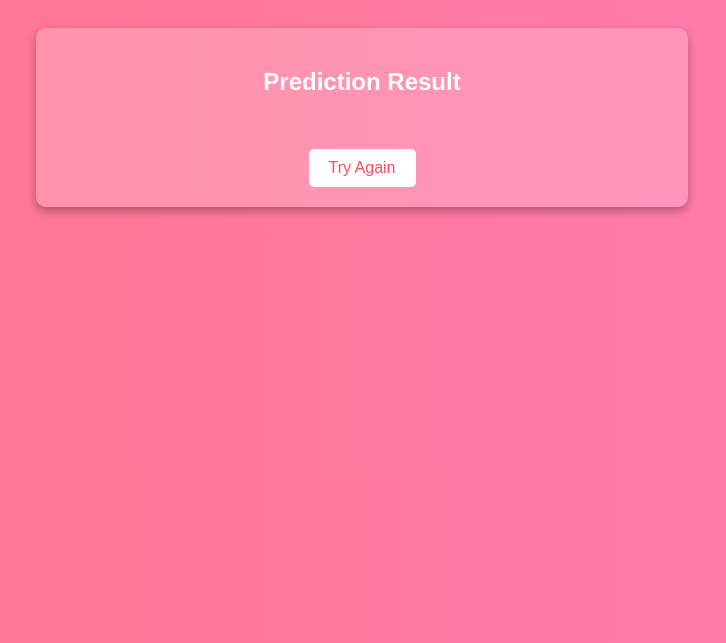
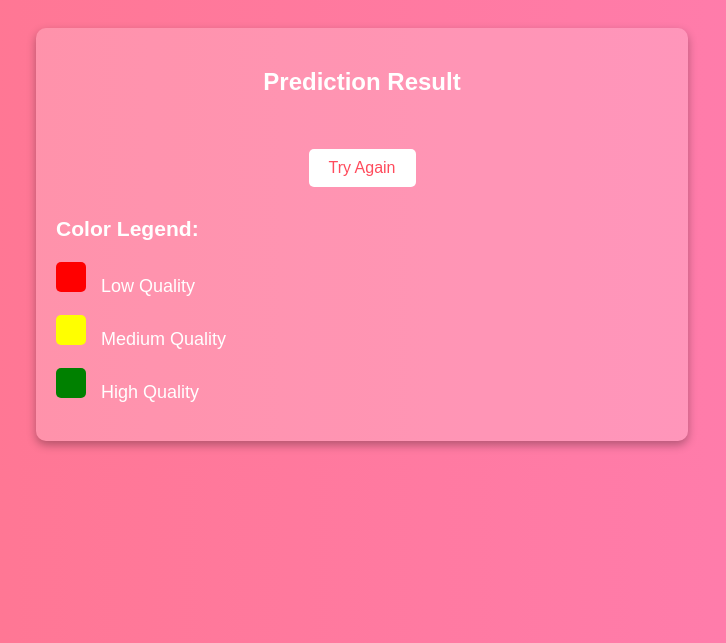
Before and after one commit to abdul-naveed-git/Machine-Learning-Lab, a Flask app: template templates/result.html in a window 1280 px wide. Shown: the top 643 px of the page, without its empty margins (278-1004 px from the left). Run offline with Flask 3, Linux system fonts and the light colour scheme; the template is opened without the code that fills it, so the values that code supplies are empty; parts of the project's set-up code (start-up, migrations or seed data) failed here and were passed over.

Commit message:
Update result.html

```diff
--- a/templates/result.html
+++ b/templates/result.html
@@ -53,6 +53,19 @@
             background: #ff1e42;
             color: white;
         }
+        .color-legend {
+            margin-top: 30px;
+            font-size: 18px;
+            text-align: left;
+            color: white;
+        }
+        .color-box {
+            width: 30px;
+            height: 30px;
+            display: inline-block;
+            margin-right: 10px;
+            border-radius: 5px;
+        }
     </style>
 </head>
 <body>
@@ -72,6 +85,14 @@
         {% endif %}
         <br>
         <a href="/">Try Again</a>
+
+        <!-- Color Legend Section -->
+        <div class="color-legend">
+            <h3>Color Legend:</h3>
+            <p><span class="color-box" style="background-color: red;"></span> Low Quality </p>
+            <p><span class="color-box" style="background-color: yellow;"></span> Medium Quality </p>
+            <p><span class="color-box" style="background-color: green;"></span> High Quality </p>
+        </div>
     </div>
 </body>
 </html>
```
